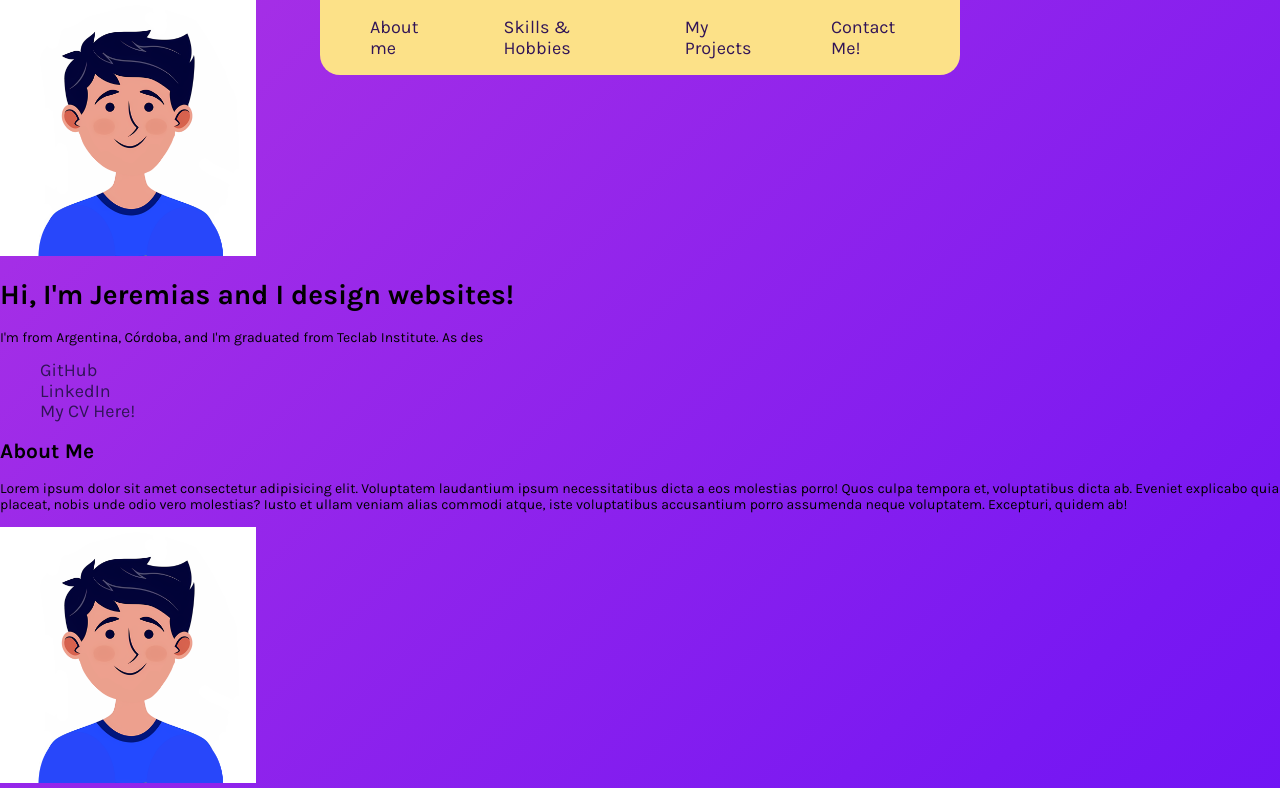
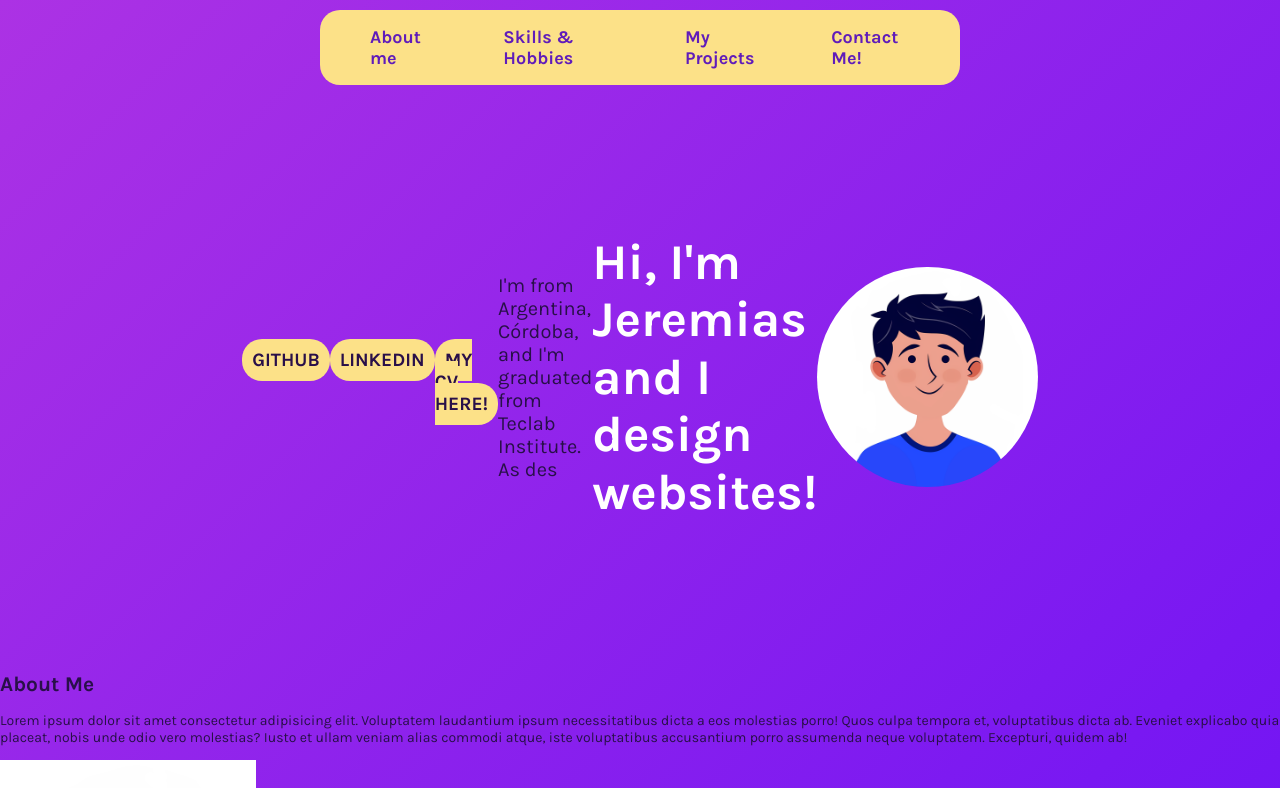
Before and after one commit to orewajeru/MyPorfolio, a plain HTML site: page source/index.html in a window 1280 px wide. Shown: the top 788 px of the page. Drawn offline with Linux system fonts and the light colour scheme.

Commit message:
Style Introduction Section

```diff
--- a/css/styles.css
+++ b/css/styles.css
@@ -9,6 +9,7 @@ html {
   font-family: Karla, system-ui, -apple-system, BlinkMacSystemFont, "Segoe UI",
     Roboto, Oxygen, Ubuntu, Cantarell, "Open Sans", "Helvetica Neue", sans-serif;
   font-size: 62.5%;
+  color: #291049;
   box-sizing: border-box;
   scroll-behavior: smooth;
 }
@@ -21,32 +22,150 @@ body {
   box-sizing: inherit;
 }
 
+/* Button to Up */
+#buttonUp {
+  position: fixed;
+  right: 2rem;
+  bottom: 5rem;
+  width: 3.5%;
+  cursor: pointer;
+  opacity: 0;
+  transition: all 0.5s;
+}
+
+/* Header Classes */
 .nav-bg {
   display: flex;
-  margin: auto;
+  margin: 1rem auto;
   padding: 1.7rem 5rem;
-  border-radius: 0 0 2rem 2rem;
+  border-radius: 2rem;
   position: fixed;
   left: 50%;
   transform: translateX(-50%);
   gap: 7rem;
   background-color: #fce188;
+  transition: margin 0.4s, border-radius 0.5s;
+  z-index: 10;
 }
-
-li,
-a {
+.scroll {
+  margin: 0;
+  border-radius: 0 0 2rem 2rem;
+}
+.nav-bg li,
+.nav-bg a {
+  color: #601cba;
+  position: relative;
   text-decoration: none;
   list-style: none;
   font-size: 1.8rem;
-  color: #311457;
+  font-weight: bold;
 }
 
-#buttonUp {
-  position: fixed;
-  opacity: 100;
-  bottom: 5rem;
-  right: 2rem;
-  width: 4%;
-  cursor: pointer;
-  transition: all 0.5s;
+.nav-bg li:after {
+  content: "";
+  position: absolute;
+  background-color: white;
+  height: 0.3rem;
+  width: 0;
+  left: 0;
+  bottom: -0.5rem;
+  transition: 0.3s;
 }
+
+.nav-bg li:hover:after {
+  width: 100%;
+}
+
+/* Introduction Classes */
+
+#introduction {
+  padding: 20rem 35rem 10rem 35rem;
+  display: flex;
+  flex-direction: row-reverse;
+  justify-content: center;
+  place-items: center;
+}
+
+.avatar {
+  width: 38%;
+  border-radius: 50%;
+  aspect-ratio: 1/1;
+}
+
+.intro__texts {
+  margin-right: 5rem;
+}
+
+.title.header-h1__text {
+  font-size: 5rem;
+  color: white;
+}
+
+.text.header-p__info {
+  font-size: 2rem;
+}
+.social__display {
+  display: flex;
+  font-size: 1.9rem;
+  list-style: none;
+  margin-top: 3rem;
+  justify-content: space-between;
+  padding: 0;
+}
+
+.social__display a {
+  text-decoration: none;
+  text-transform: uppercase;
+  color: #291049;
+  font-weight: 700;
+  background-color: #fce188;
+  padding: 1rem;
+  border-radius: 2rem;
+}
+
+.icon {
+  width: 13%;
+  margin: auto;
+  position: relative;
+  top: 50%;
+  transform: translateY(-36%);
+}
+
+.header-a__link {
+  position: relative;
+}
+
+.header-a__link:hover::before {
+  content: "";
+  position: absolute;
+  top: 0;
+  left: 0;
+  z-index: -1;
+  width: 103%;
+  height: 103%;
+  background: linear-gradient(
+    45deg,
+    rgb(89, 0, 255),
+    rgb(128, 0, 70),
+    rgb(251, 173, 83),
+    rgb(255, 183, 0),
+    rgb(165, 40, 165),
+    rgb(245, 143, 197),
+    rgb(97, 13, 193)
+  );
+  background-size: 800%;
+  border-radius: 1.2rem;
+  filter: blur(0.8rem);
+  animation: glow 20s linear infinite;
+}
+@keyframes glow {
+  0% {
+    background-position: 0 0;
+  }
+  50% {
+    background-position: 400% 0;
+  }
+  100% {
+    background-position: 0 0;
+  }
+}
```
